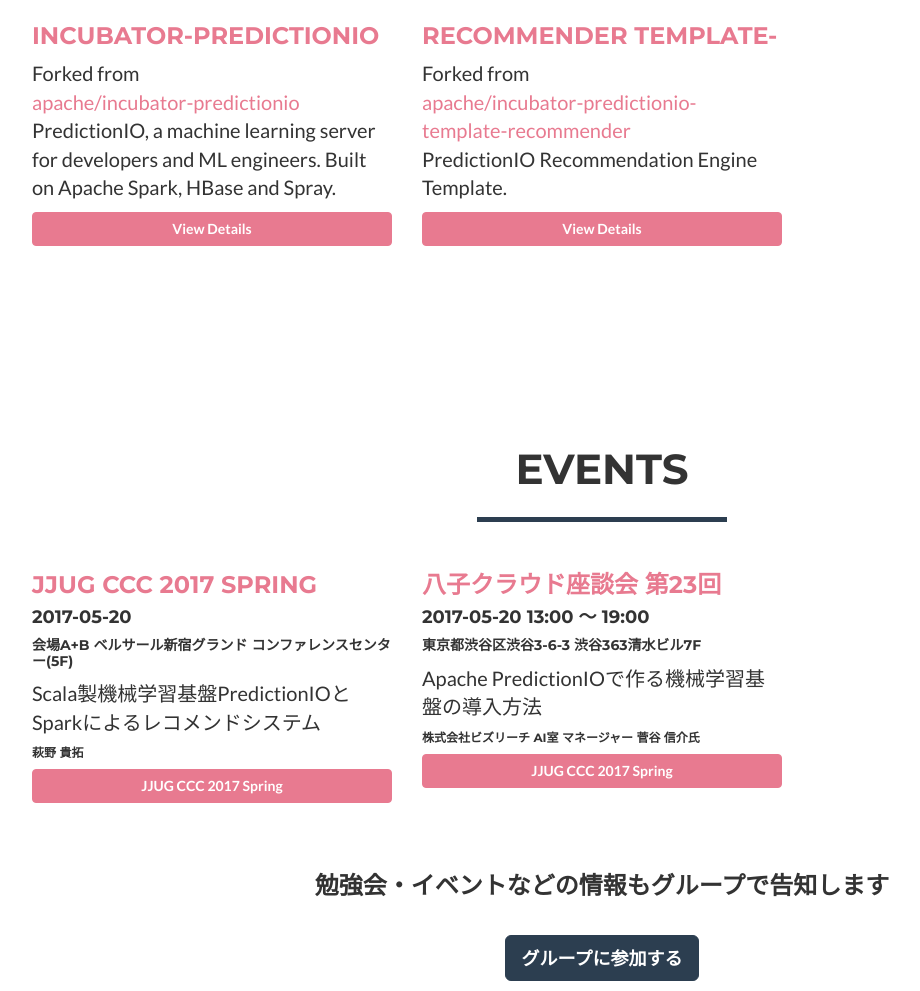
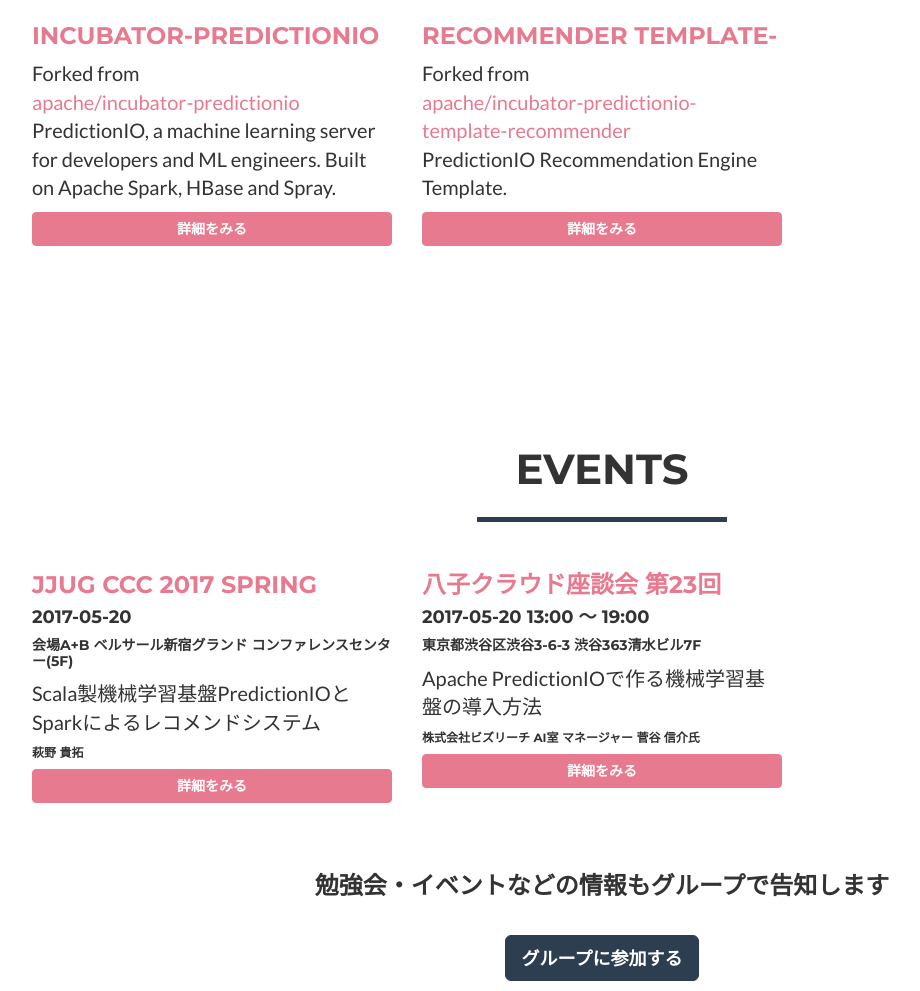
Before and after one commit to jpioug/jpioug.github.io, a website: page index.html in a window 1280 px wide. Shown: the part 1216-2207 px from the top of the page, without its empty margins (38-958 px from the left). Drawn offline with nearby package versions, Linux system fonts and the light colour scheme.

Commit message:
fix btn text

```diff
--- a/index.html
+++ b/index.html
@@ -112,7 +112,7 @@
                         <a href="https://github.com/apache/incubator-predictionio">apache/incubator-predictionio</a><br>
                         PredictionIO, a machine learning server for developers and ML engineers. Built on Apache Spark, HBase and Spray.
                     </p>
-                    <a href="https://github.com/jpioug/incubator-predictionio"><div class="btn btn-block btn-success"> View Details </div></a>
+                    <a href="https://github.com/jpioug/incubator-predictionio"><div class="btn btn-block btn-success"> 詳細をみる </div></a>
                 </div>
                 <div class="col-sm-4 portfolio-item">
                     <h3>
@@ -123,7 +123,7 @@
                         <a href="https://github.com/apache/incubator-predictionio">apache/incubator-predictionio-template-recommender</a><br>
                         PredictionIO Recommendation Engine Template.
                     </p>
-                    <a href="https://github.com/jpioug/incubator-predictionio-template-recommender"><div class="btn btn-block btn-success"> View Details </div></a>
+                    <a href="https://github.com/jpioug/incubator-predictionio-template-recommender"><div class="btn btn-block btn-success"> 詳細をみる </div></a>
                 </div>
             </div>
         </div>
@@ -156,7 +156,7 @@
                       萩野 貴拓
                     </h6>
                     <a href="http://www.java-users.jp/ccc2017spring/" target="_blank">
-                      <div class="btn btn-block btn-success"> JJUG CCC 2017 Spring </div></a>
+                      <div class="btn btn-block btn-success"> 詳細をみる </div></a>
                 </div>
                 <div class="col-sm-4 portfolio-item">
                     <h3>
@@ -175,7 +175,7 @@
                       株式会社ビズリーチ AI室 マネージャー 菅谷 信介氏
                     </h6>
                     <a href="https://eventon.jp/6998" target="_blank">
-                      <div class="btn btn-block btn-success"> JJUG CCC 2017 Spring </div></a>
+                      <div class="btn btn-block btn-success"> 詳細をみる </div></a>
                 </div>
             </div>
 
```
